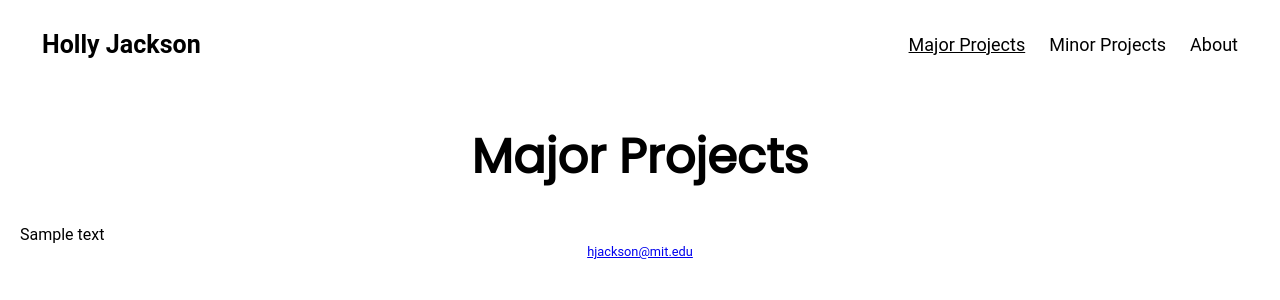
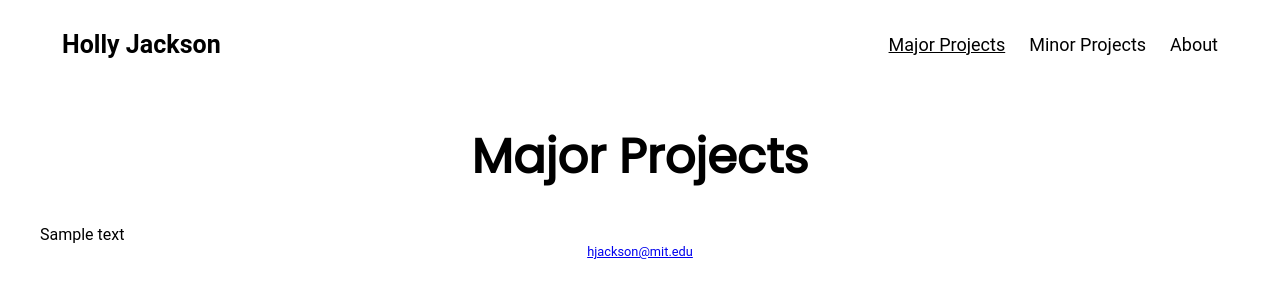
Before and after one commit to hollyjackson/hollyjackson.github.io, a Jekyll site: the page built from index.html, in a window 1280 px wide. Shown: the top 300 px of the page. Built offline with Jekyll 4.4.1, drawn with Linux system fonts in a browser that asks for light colours.

Commit message:
edit margin

```diff
--- a/css/main.css
+++ b/css/main.css
@@ -3,8 +3,8 @@
 body {
     margin: 0;
     font-family: 'Roboto', sans-serif;
-    margin-left: 20px;
-    margin-right: 20px;
+    margin-left: 40px;
+    margin-right: 40px;
 }
 
 .header {
@@ -48,6 +48,10 @@ body {
 }
 
 @media screen and (max-width: 500px) {
+    body {
+        margin-left: 5px;
+        margin-right: 5px;
+    }
     .header a {
         float: none;
         display: block;
```
